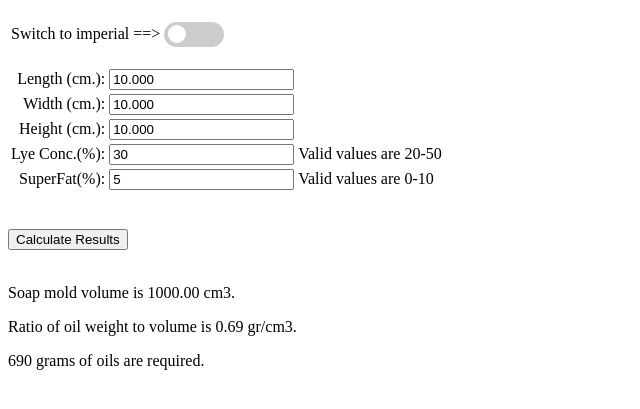
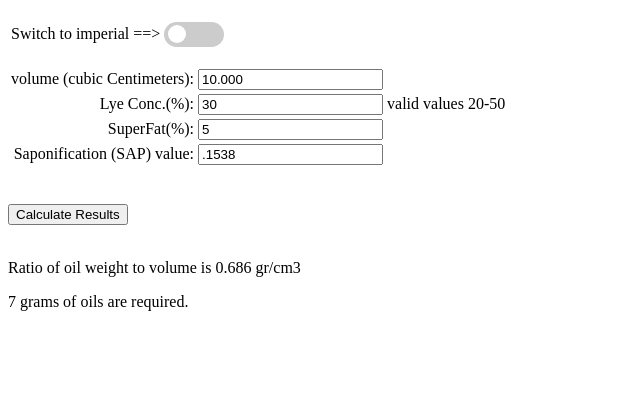
Before and after one commit to lshone/soap-sizer, a plain HTML site: page public/index.html in a window 1280 px wide. Both pictures are taken after a click on the button "Calculate Results". Shown: the part 61-470 px from the top of the page, without its empty margins (0-640 px from the left). Drawn offline with Linux system fonts and the light colour scheme; some packages are replaced by stand-ins of ours.

Commit message:
rewrite to use SAP value

```diff
--- a/public/apps.js
+++ b/public/apps.js
@@ -2,24 +2,9 @@ document.addEventListener("DOMContentLoaded", Event => {
     const app = firebase.app();
     var inputs = document.getElementById("metricswitch");
     inputs.checked = false;
+
+    //CalculateResults;
 });
-
-function GoogleLogin() {
-
-    const provider = new firebase.auth.GoogleAuthProvider();
-    firebase.auth().signInWithPopup(provider)
-        .then (result =>{
-            const user = result.user;
-           /* document.write(`Hello + $user{displayname}`);
-           */
-           console.log(user)
-        })
-        .catch(console.log)
-}
-
-function GoogleLogout() {
-    auth.signout();
-}
 
 function CalculateResults() {
     // const db = firebase.firestore();
@@ -28,119 +13,108 @@ function CalculateResults() {
     //     .then(doc => {
     //         const data = doc.data();
 
-            var matrix = [
-                [0.58, 0.58, 0.58, 0.59, 0.59, 0.59, 0.59, 0.60, 0.60, 0.60, 0.60],
-                [0.59, 0.59, 0.60, 0.60, 0.60, 0.60, 0.61, 0.61, 0.61, 0.61, 0.61],
-                [0.60, 0.61, 0.61, 0.61, 0.61, 0.61, 0.62, 0.62, 0.62, 0.62, 0.63],
-                [0.62, 0.62, 0.62, 0.62, 0.62, 0.63, 0.63, 0.63, 0.63, 0.63, 0.64],
-                [0.63, 0.63, 0.63, 0.63, 0.63, 0.64, 0.64, 0.64, 0.64, 0.64, 0.65],
-                [0.64, 0.64, 0.64, 0.64, 0.64, 0.65, 0.65, 0.65, 0.65, 0.65, 0.66],
-                [0.64, 0.65, 0.65, 0.65, 0.65, 0.65, 0.66, 0.66, 0.66, 0.66, 0.66],
-                [0.65, 0.66, 0.66, 0.66, 0.66, 0.66, 0.67, 0.67, 0.67, 0.67, 0.67],
-                [0.66, 0.66, 0.67, 0.67, 0.67, 0.67, 0.67, 0.68, 0.68, 0.68, 0.68],
-                [0.67, 0.67, 0.67, 0.68, 0.68, 0.68, 0.68, 0.68, 0.68, 0.69, 0.69],
-                [0.68, 0.68, 0.68, 0.68, 0.68, 0.69, 0.69, 0.69, 0.69, 0.69, 0.70],
-                [0.68, 0.69, 0.69, 0.69, 0.69, 0.69, 0.70, 0.70, 0.70, 0.70, 0.70],
-                [0.69, 0.69, 0.70, 0.70, 0.70, 0.70, 0.70, 0.70, 0.71, 0.71, 0.71],
-                [0.70, 0.70, 0.70, 0.70, 0.70, 0.71, 0.71, 0.71, 0.71, 0.71, 0.72],
-                [0.70, 0.71, 0.71, 0.71, 0.71, 0.71, 0.71, 0.72, 0.72, 0.72, 0.72],
-                [0.71, 0.71, 0.71, 0.72, 0.72, 0.72, 0.72, 0.72, 0.72, 0.73, 0.73],
-                [0.72, 0.72, 0.72, 0.72, 0.72, 0.72, 0.73, 0.73, 0.73, 0.73, 0.73],
-                [0.72, 0.72, 0.72, 0.73, 0.73, 0.73, 0.73, 0.73, 0.73, 0.74, 0.74],
-                [0.73, 0.73, 0.73, 0.73, 0.73, 0.73, 0.74, 0.74, 0.74, 0.74, 0.74],
-                [0.73, 0.73, 0.73, 0.74, 0.74, 0.74, 0.74, 0.74, 0.74, 0.75, 0.75],
-                [0.74, 0.74, 0.74, 0.74, 0.74, 0.74, 0.75, 0.75, 0.75, 0.75, 0.75],
-                [0.74, 0.74, 0.74, 0.75, 0.75, 0.75, 0.75, 0.75, 0.75, 0.75, 0.76],
-                [0.75, 0.75, 0.75, 0.75, 0.75, 0.75, 0.75, 0.76, 0.76, 0.76, 0.76],
-                [0.75, 0.75, 0.75, 0.75, 0.76, 0.76, 0.76, 0.76, 0.76, 0.76, 0.76],
-                [0.75, 0.76, 0.76, 0.76, 0.76, 0.76, 0.76, 0.76, 0.76, 0.77, 0.77],
-                [0.76, 0.76, 0.76, 0.76, 0.76, 0.76, 0.77, 0.77, 0.77, 0.77, 0.77],
-                [0.76, 0.76, 0.76, 0.77, 0.77, 0.77, 0.77, 0.77, 0.77, 0.77, 0.77],
-                [0.76, 0.77, 0.77, 0.77, 0.77, 0.77, 0.77, 0.77, 0.78, 0.78, 0.78],
-                [0.77, 0.77, 0.77, 0.77, 0.77, 0.77, 0.78, 0.78, 0.78, 0.78, 0.78],
-                [0.77, 0.77, 0.77, 0.78, 0.78, 0.78, 0.78, 0.78, 0.78, 0.78, 0.78],
-                [0.78, 0.78, 0.78, 0.78, 0.78, 0.78, 0.78, 0.78, 0.78, 0.79, 0.79]
-              ];
+            var sgtable = [1.2079,
+                1.2187,
+                1.2296,
+                1.2404,
+                1.2512,
+                1.2620,
+                1.2727,
+                1.2835,
+                1.2942,
+                1.3047,
+                1.3152,
+                1.3257,
+                1.3362,
+                1.3464,
+                1.3565,
+                1.3667,
+                1.3768,
+                1.3867,
+                1.3966,
+                1.4065,
+                1.4164,
+                1.4259,
+                1.4355,
+                1.4450,
+                1.4545,
+                1.4639,
+                1.4734,
+                1.4828,
+                1.4922,
+                1.5016,
+                1.5109];
 
-            var a = document.getElementById("length1").value;
-            var b = document.getElementById("width1").value;
-            var c = document.getElementById("height1").value;
-            var d = document.getElementById("lyeconc1").value;
-            var e = document.getElementById("superfat1").value;
+            var a = document.getElementById("volume1").value;
+            var b = document.getElementById("lyeconc1").value;
+            var c = document.getElementById("superfat1").value;
+            var d = document.getElementById("sapvalue1").value;
 
-            var voln = (a * b  * c) ;
-            var ration = matrix[d-20][e];
+            // var voln = (a * b  * c) ;
+            // var ration = sgtable[d-20];
+
+            var naoh_gr = d * 1;
+            var h2o_gr = (100 - b) / b * d;
+            var lye_gr = naoh_gr + h2o_gr;
+
+            var oil_gr = 1 + (c / 100);
+
+            var lye_cc = (lye_gr) / sgtable[ b - 20 ];
+            var oil_cc = oil_gr / .92;
+            var tot_cc = lye_cc + oil_cc;
+
+            var ratio_met = oil_gr / tot_cc;
+            var ratio_imp = ratio_met * .578;
+
+            var suf1m = " cm3.";
+            var suf2m = " gr/cm3";
+            var suf3m = " grams ";
+            var suf1i = " in3.";
+            var suf2i = " oz/in3";
+            var suf3i = " ounces";
 
             var checkBox = document.getElementById("metricswitch");
+
             if (checkBox.checked == true){
-                var suf1 = " ci.";
-                var suf2 = " oz/ci.";
-                var ration = ration * .578;
-                var oilgrn = ration * voln;
-                var suf3 = " ounces ";
+                document.getElementById("result2").innerHTML = "Ratio of oil weight to volume is ".concat(ratio_imp.toFixed(3),suf2i);
+                document.getElementById("result3").innerHTML = (ratio_met * a).toFixed(0) + " " + suf3i + " of oils are required.";
             }
             else{
-                var suf1 = " cm3.";
-                var suf2 = " gr/cm3.";
-                var suf3 = " grams ";
-                var oilgrn = ration * voln;
+                document.getElementById("result2").innerHTML = "Ratio of oil weight to volume is ".concat(ratio_met.toFixed(3),suf2m);
+                document.getElementById("result3").innerHTML = (ratio_met * a).toFixed(0) + " " + suf3m + " of oils are required.";
             }
-
-            document.getElementById("result1").innerHTML = "Soap mold volume is ".concat(voln.toFixed(2) ,suf1);
-            document.getElementById("result2").innerHTML = "Ratio of oil weight to volume is ".concat(ration.toFixed(2),suf2);
-
-            var checkBox = document.getElementById("metricswitch");
-            if (checkBox.checked == true){
-                document.getElementById("result3").innerHTML = oilgrn.toFixed(2).concat(suf3," of oils are required.");
-            }
-            else{
-                document.getElementById("result3").innerHTML = oilgrn.toFixed(0).concat(suf3," of oils are required.");
-            }
-
         }
 
 function switchit() {
 
   // Get the checkbox
     var checkBox = document.getElementById("metricswitch");
-    var lendesc = "Length ";
-    var widthdesc = "Width ";
-    var heightdesc = "Height ";
     var units = "(cm.): ";
     var metricswitchdesc = "Switch to Imperial ==>";
-    var length1n = document.getElementById("length1").value;
-    var width1n = document.getElementById("width1").value;
-    var height1n = document.getElementById("height1").value;
-    // console.log(length1n.value)
-
+    var volume1 = document.getElementById("volume1").value;
+    var voldesc = "Volume ";
+    // console.log(volume1.value)
 
   // If the checkbox is checked, display the output text
 
   if (checkBox.checked == true){
-        units = "(in.): ";
+        units = "(cubic inches): ";
         metricswitchdesc = "Switch to Metric ===>";
-        length1n = length1n / 2.54;
-        width1n = width1n / 2.54;
-        height1n = height1n / 2.54;
+        volume1 = volume1 / 16.388;
+
     }
     else {
-        units = "(cm.):";
+        units = "(cubic centimetres):";
         metricswitchdesc = "Switch to Imperial ==>";
-        length1n = length1n * 2.54;
-        width1n = width1n * 2.54;
-        height1n = height1n * 2.54;
+        volume1 = volume1 * 16.388;
+
     }
 
     // console.log(length1n.value)
 
-    document.getElementById("length1").value=length1n.toFixed(3);
-    document.getElementById("width1").value=width1n.toFixed(3);
-    document.getElementById("height1").value=height1n.toFixed(3);
-
+    document.getElementById("volume1").value=volume1.toFixed(2);
     document.getElementById("metricswitchdesc").innerHTML=metricswitchdesc;
-    document.getElementById("lendesc").innerHTML=lendesc.concat(units);
-    document.getElementById("widthdesc").innerHTML=widthdesc.concat(units);
-    document.getElementById("heightdesc").innerHTML=heightdesc.concat(units);
+    document.getElementById("voldesc").innerHTML=voldesc.concat(units);
 
     CalculateResults();
 }
--- a/public/index.html
+++ b/public/index.html
@@ -51,31 +51,29 @@
  -->
 
     <table border-collapse: colapse>
-      <tr><td style=text-align:right; id="lendesc">Length (cm.): </td>
-          <td> <input Name=Length1 id="length1" value=10.000></td></tr>
-
-      <tr><td style=text-align:right; id="widthdesc">Width (cm.): </td>
-          <td><input Name=Width1 id="width1" value="10.000"></td></tr>
-
-      <tr><td style=text-align:right; id="heightdesc">Height (cm.): </td>
-          <td><input Name=Height1 id="height1" value="10.000"></td></tr>
+      <tr><td style=text-align:right; id="voldesc">volume (cubic Centimeters): </td>
+          <td> <input Name=vol1 id="volume1" value=10.000></td></tr>
 
       <tr><td style=text-align:right;>Lye Conc.(%): </td>
           <td><input Name=LyeConc1 id="lyeconc1" type="number" value="30"></td>
-          <td>Valid values are 20-50</td></tr>
+          <td>valid values 20-50</td></tr>
 
       <tr><td style=text-align:right;>SuperFat(%): </td>
           <td><input Name=Superfat1 id="superfat1" type="number" value="5"></td>
-          <td>Valid values are 0-10</td></tr>
+          <td></td></tr>
+
+      <tr><td style=text-align:right; id="sapvalue">Saponification (SAP) value: </td>
+        <td><input Name=sapvalue1 id="sapvalue1" value=".1538"></td></tr>
+
     </table>
-    </br>
-    </br>
+
+    </br></br>
 
     <button onclick="CalculateResults()">
       Calculate Results
       </button>
-    </br>
-    </br>
+
+    </br></br>
 
     <p id="result1"></p>
     <p id="result2"></p>
```
